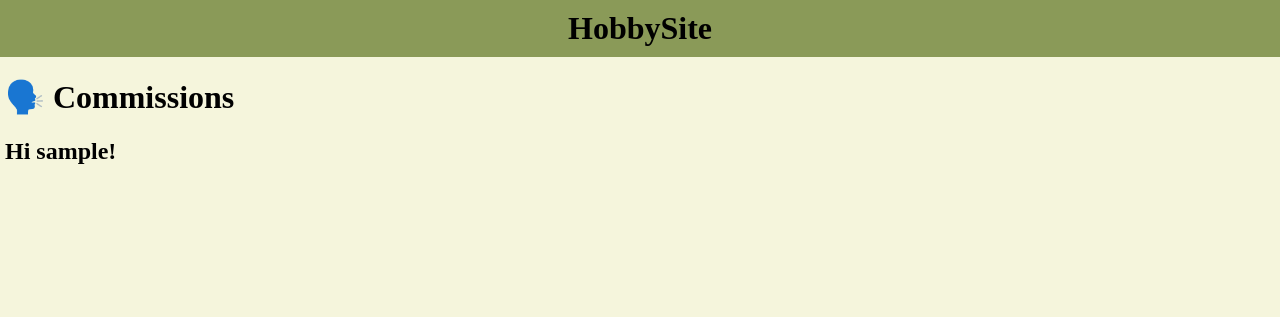
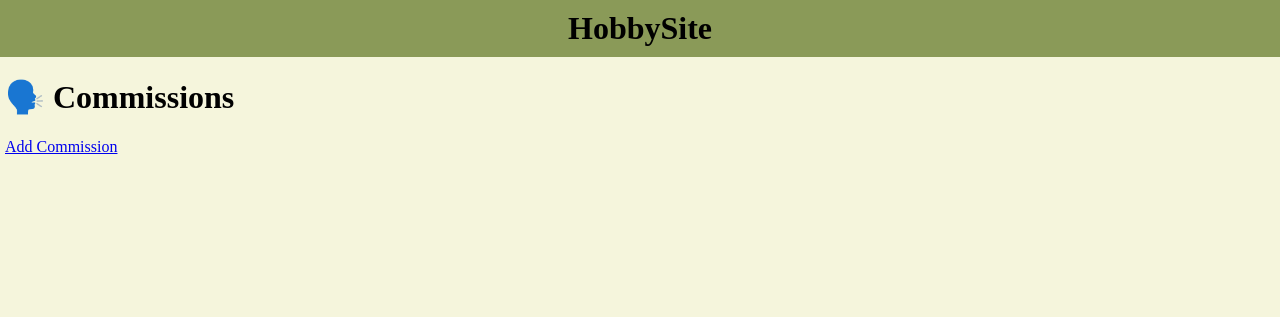
Before and after one commit to madyoung914/hobbysite-ED-1, a Django app: page /commissions/list in a window 1280 px wide. Shown: the top 317 px of the page. Run offline with Django 5.2, Linux system fonts and the light colour scheme; the visitor is signed in with stand-in values (Sample User, id 1); data that the repository does not hold is empty.

Commit message:
Update Commission List and Detail

```diff
--- a/hobbysite/commissions/templates/commissions/CommissionDetail.html
+++ b/hobbysite/commissions/templates/commissions/CommissionDetail.html
@@ -2,6 +2,8 @@
 {% load static %}
 {% block title %}Commission App{% endblock %}
 {% block content %}
+
+
 
 <h3>{{object.title}}</h3>
 
@@ -31,4 +33,6 @@
     {% endfor %}
 </ul>
 
+<a href="{% url 'commissions:commissionList' %}"> Go back to Commission List </a>
+
 {% endblock %}
--- a/hobbysite/commissions/templates/commissions/CommissionList.html
+++ b/hobbysite/commissions/templates/commissions/CommissionList.html
@@ -3,7 +3,6 @@
 {% block title %}Commission App{% endblock %}
 {% block content %}
 <h1>🗣️ Commissions</h1>
-    <h2>Hi {{ user.get_username }}!</h2>
 <ul>
     {% for commission in object_list %}
     <li>
@@ -12,4 +11,7 @@
     {% endfor %}
 </ul>
 
+    {% if request.user.is_authenticated %}
+        <a href="{% url 'commissions:commissionAdd' %}"> Add Commission </a>
+    {% endif %}
 {% endblock %}
```
Lines whose indentation alone changed are shown as unchanged.
